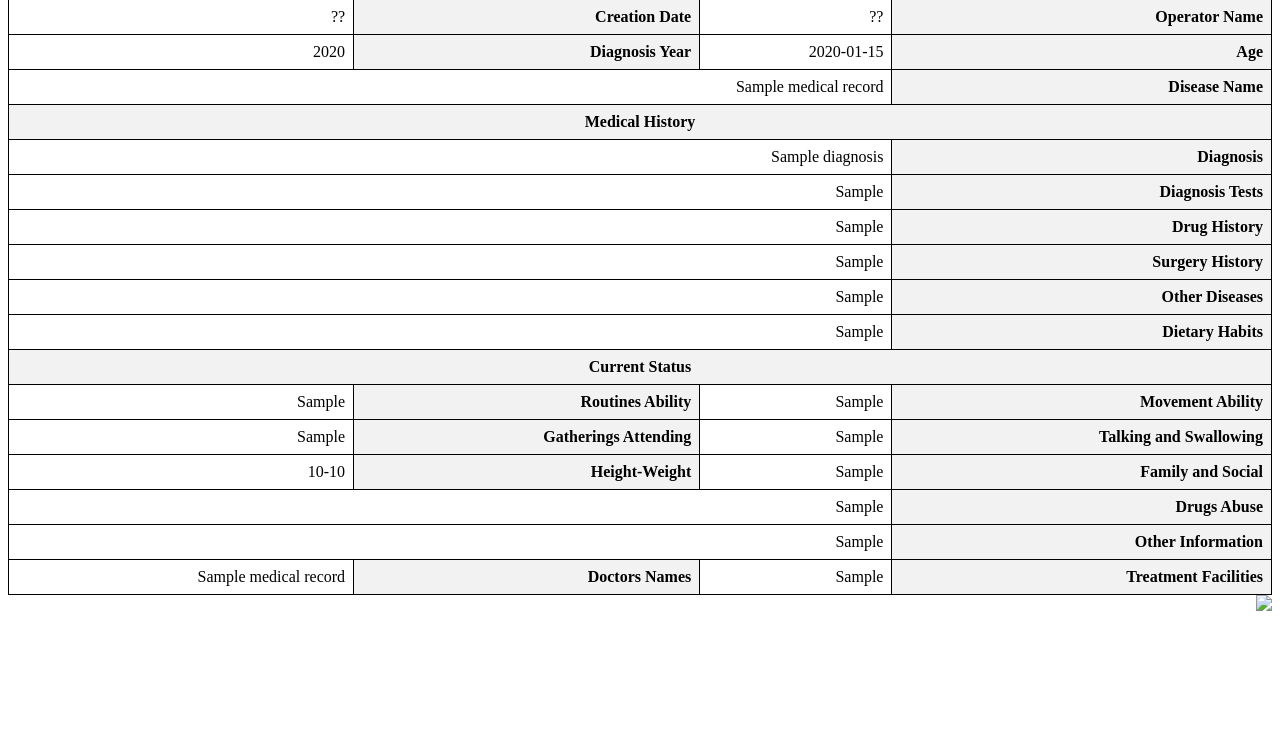
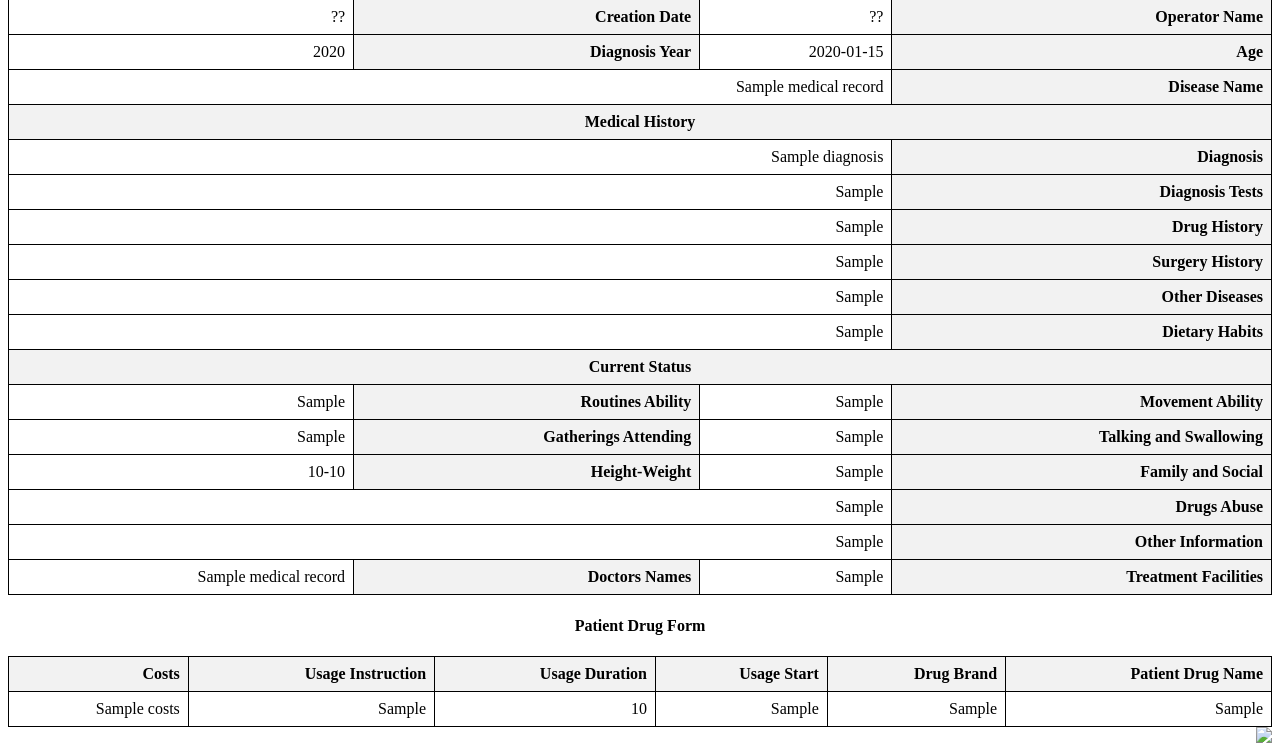
Before and after one commit to GodPascal/Ghatre, a Django app: template home/templates/pdf-output.html in a window 1280 px wide. Shown: the part 1101-1856 px from the top of the page. Before the commit the page ends 1712 px from the top, so only its background shows below. Run offline with Django 4.2, Linux system fonts and the light colour scheme; the template is opened without the code that fills it: most values are stand-ins (such as "Sample title", 1, 10 or a date in 2020).

Commit message:
add patient drugs to pdf export

```diff
--- a/home/templates/pdf-output.html
+++ b/home/templates/pdf-output.html
@@ -291,6 +291,29 @@
                 </tr>
             {% endfor %}
         </table>
+        <div>
+            <h4 style="text-align: center;">{% translate "Patient Drug Form"%}</h4>
+        </div>
+        <table>
+            <tr>
+                <th>{% translate "Patient Drug Name" %}</th>
+                <th>{% translate "Drug Brand" %}</th>
+                <th>{% translate "Usage Start" %}</th>
+                <th>{% translate "Usage Duration" %}</th>
+                <th>{% translate "Usage Instruction" %}</th>
+                <th>{% translate "Costs" %}</th>
+            </tr>
+            {% for patient_drug in  patient.patientdrug_set.all %}
+                <tr>
+                    <td>{{ patient_drug.generic_drug }}</td>
+                    <td>{{ patient_drug.drug_brand }}</td>
+                    <td>{{ patient_drug.usage_start }}</td>
+                    <td>{{ patient_drug.usage_duration }}</td>
+                    <td>{{ patient_drug.usage_instruction }}</td>
+                    <td>{{ patient_drug.costs }}</td>
+                </tr>
+            {% endfor %}
+        </table>
         {% for doc_url in doc_urls %}
             <div><img src="{{doc_url}}" /></div>
         {% endfor %}
```
Also changed, not shown: locale/fa/LC_MESSAGES/django.po, 1 other file.
